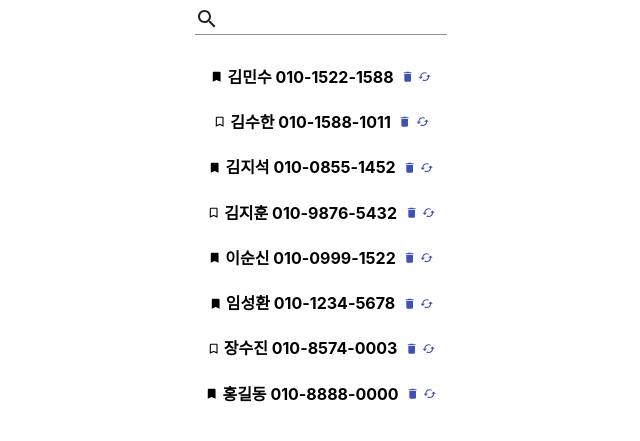
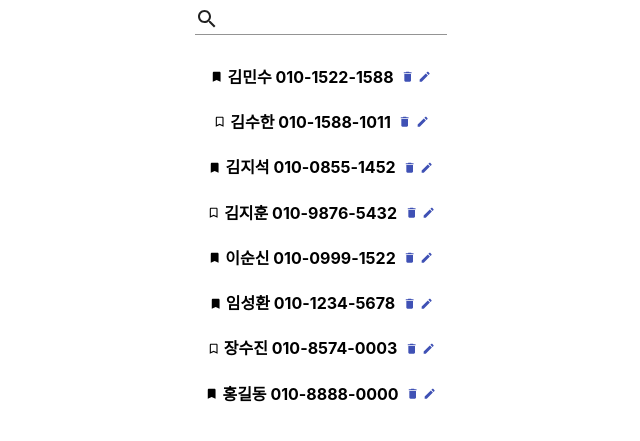
Before and after one commit to SeongHwan1001/DZ, a React (Create React App) app in the folder contact-react-ver/: page / in a window 1280 px wide. Shown: the part 161-602 px from the top of the page, without its empty margins (319-959 px from the left). Built offline with nearby package versions, Linux system fonts and the light colour scheme.

Commit message:
material-ui 수정

```diff
--- a/contact-react-ver/src/component/ContactList.js
+++ b/contact-react-ver/src/component/ContactList.js
@@ -1,11 +1,6 @@
 import React from 'react';
 // http://react-icons.netlify.com/#/icons/md 리액트 지원 icon 사용
-import {
-   MdBookmark,
-   MdBookmarkBorder,
-   MdDelete,
-   MdCached,
-} from 'react-icons/md';
+import { MdBookmark, MdBookmarkBorder, MdDelete, MdEdit } from 'react-icons/md';
 import { withRouter } from 'react-router-dom';
 import Link from '@material-ui/core/Link';
 
@@ -50,7 +45,7 @@ const ContactList = ({
                   onUpdateCheck(contact.id);
                }}
             >
-               <MdCached />
+               <MdEdit />
             </Link>
          </h4>
       </div>
```
